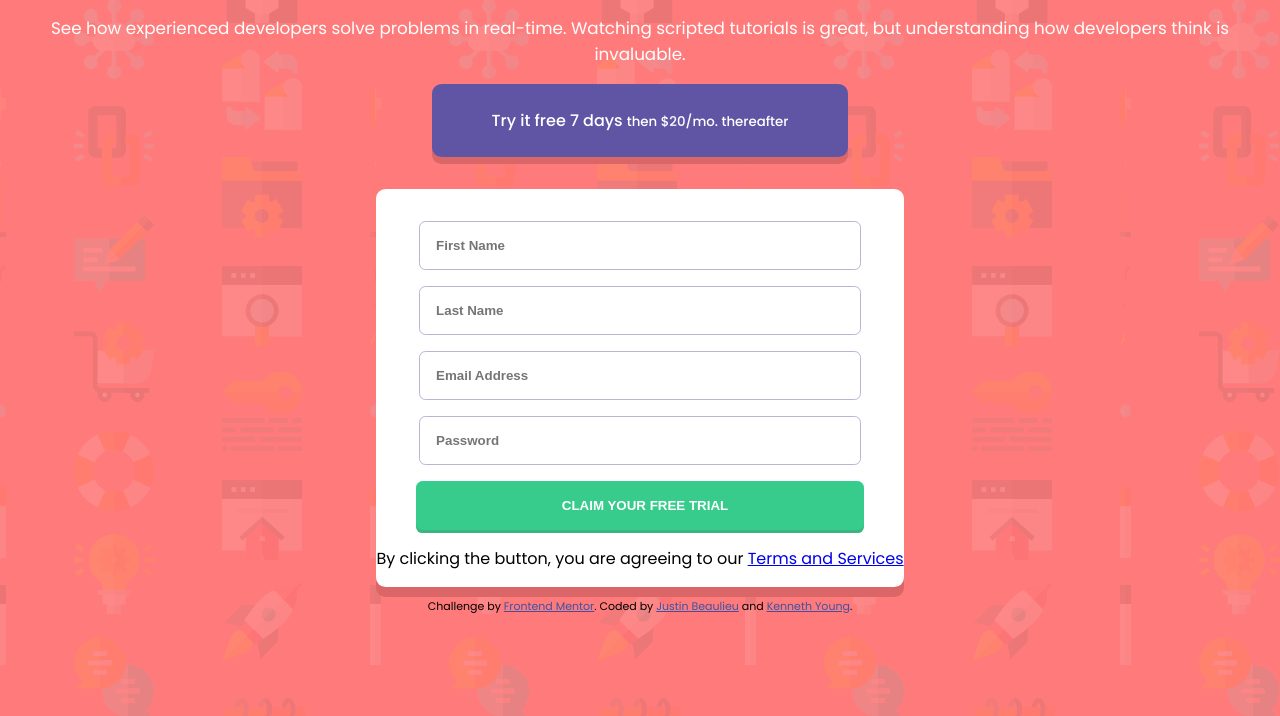
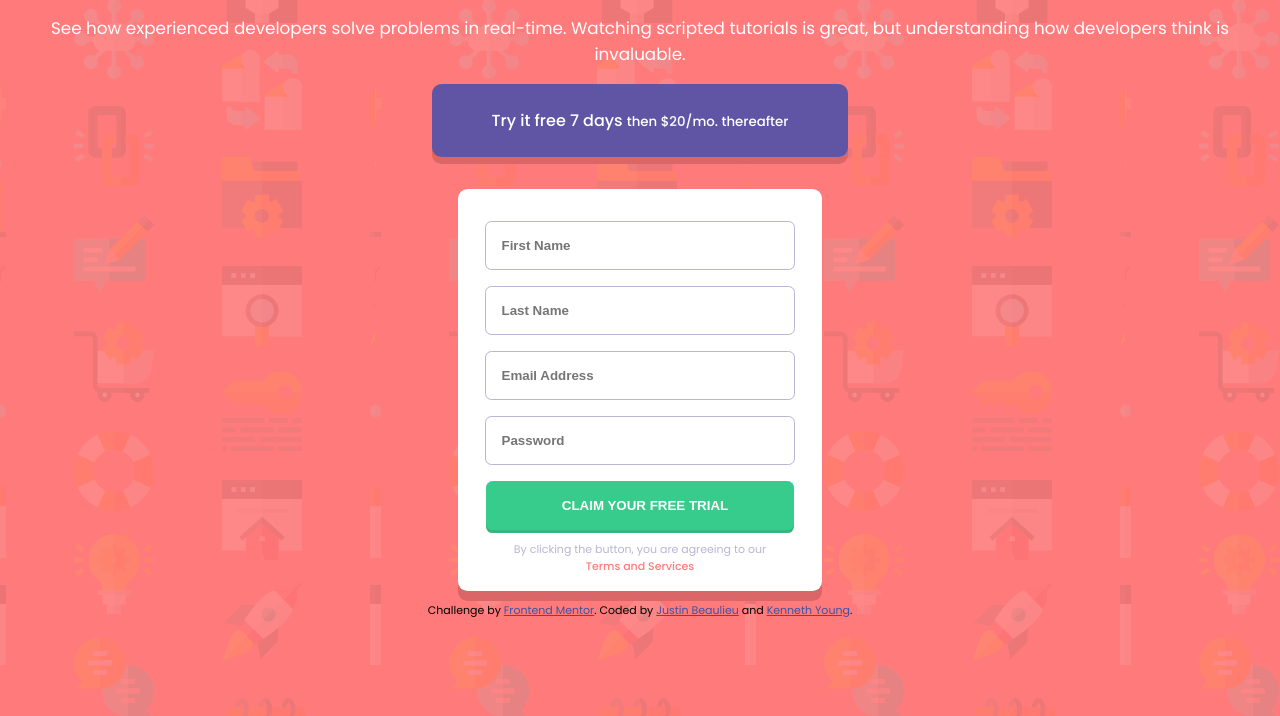
Before and after one commit to Beaulieu527/Intro-Component-With-Signup-Form, a plain HTML site: page index.html in a window 1280 px wide. Shown: the part 84-800 px from the top of the page. Drawn offline with Linux system fonts and the light colour scheme.

Commit message:
Styled terms and services

```diff
--- a/index.css
+++ b/index.css
@@ -84,13 +84,26 @@ input {
     border: 0.5px solid hsl(246, 25%, 77%);
 }
 
-.button{
+.button {
     color: white;
     width: 106%;
     background-color: hsl(154, 59%, 51%);
     border: 0.5px solid hsl(154, 59%, 51%);
     box-shadow: 0px 3px 0px 0px rgb(55,182,128)
+}
 
+.text-muted {
+    text-align: center;
+    width: 75%;
+    font-size: 11px;
+    color: hsl(246, 25%, 77%);
+    margin-bottom: 1rem;
+}
+
+.text-muted a {
+    color:hsl(0, 100%, 74%) ;
+    text-decoration: none;
+    font-weight: 500;
 }
 .attribution { font-size: 11px; text-align: center; }
 .attribution a { color: hsl(228, 45%, 44%); }
```
